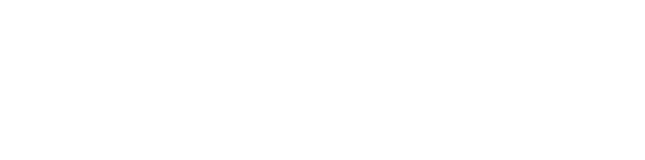
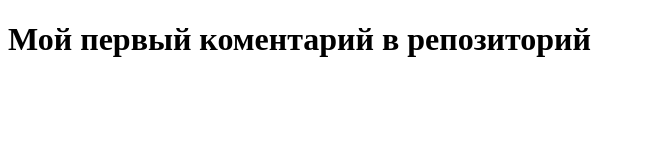
Before and after one commit to JuliaNV58/Unit-01, a plain HTML site: page index.html in a window 1280 px wide. Shown: the whole page, without its empty margins (0-645 px from the left). Drawn offline with Linux system fonts and the light colour scheme.

Commit message:
Добавлен заголовок

```diff
--- a/index.html
+++ b/index.html
@@ -5,6 +5,6 @@
   <title>Мой первый комментарий в репозиторий</title>
 </head>
 <body>
-
+  <h1>Мой первый коментарий в репозиторий</h1>
 </body>
 </html>
```
